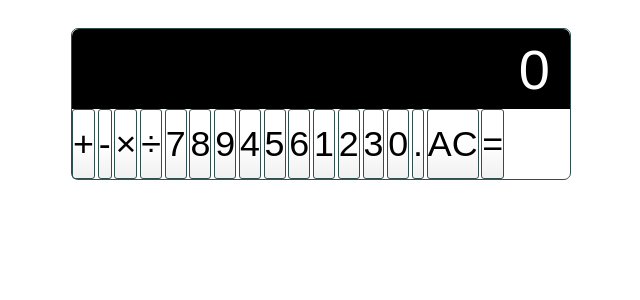
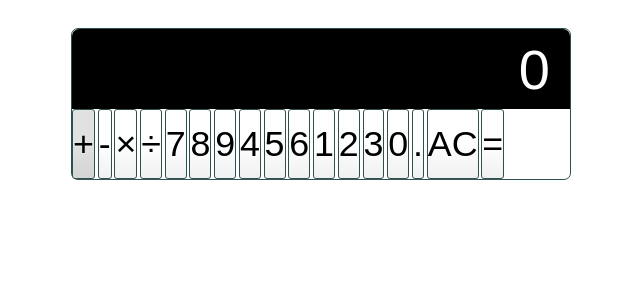
Before and after one commit to dlydellf/JavaScript-Projects, a PHP site: page /calculator.html in a window 1280 px wide, with the pointer over the restyled element. Shown: the part 296-596 px from the top of the page, without its empty margins (319-959 px from the left). Run offline with PHP 8.4, Linux system fonts and the light colour scheme.

Commit message:
Updated .css w/buttons' hover effect

```diff
--- a/Calculator/CSS/Calculator_CSS.css
+++ b/Calculator/CSS/Calculator_CSS.css
@@ -51,3 +51,8 @@ button {
   box-shadow: inset 0 0 0 1px rgba(255, 255, 255, 0.05), inset 0 1px 0 0 rgba(255, 255, 255, 0.05),
     inset 0 -1px 0 0 rgba(255, 255, 255, 0.05), 0 1px 0 0 rgba(255, 255, 255, 0.05);
 }
+
+/*Hover for all buttons*/
+button:hover {
+  background-color: #e1e1e1;
+}
```
